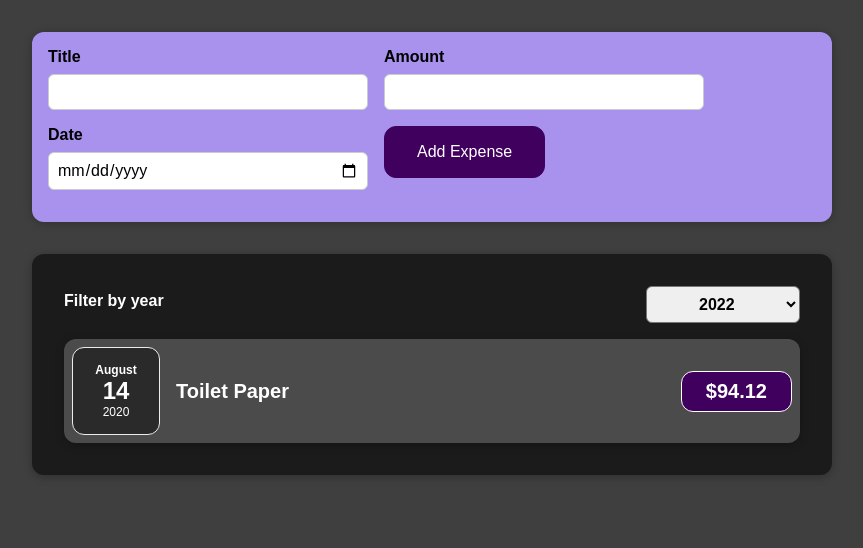
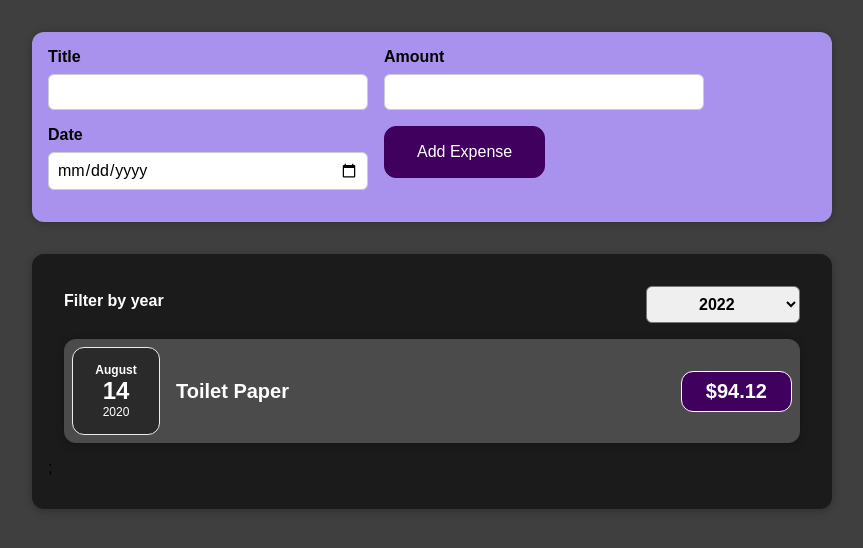
Before and after one commit to enemrocky/expenseTracker, a React (Vite) app: page / in a window 1280 px wide. Shown: the top 548 px of the page, without its empty margins (208-1071 px from the left). Built offline with nearby package versions, Linux system fonts and the light colour scheme.

Commit message:
added fallback to expenses list

```diff
--- a/src/components/expenses/expenseItem.jsx
+++ b/src/components/expenses/expenseItem.jsx
@@ -4,13 +4,13 @@
 
 const ExpenseItem = (props) => {
 	return (
-		<div className="expense-item">
+		<li className="expense-item">
 			<ExpenseDate date={props.date} />
 			<div className="expense-item__description">
 				<h2>{props.title}</h2>
 			</div>
 			<div className="expense-item__price">${props.amount}</div>
-		</div>
+		</li>
 	);
 };
 
--- a/src/components/expenses/expenses.jsx
+++ b/src/components/expenses/expenses.jsx
@@ -1,6 +1,6 @@
 import React, { useState } from "react";
-import ExpenseItem from "./expenseItem";
 import ExpenseFilter from "./expenseFilter";
+import ExpensesList from "./expensesList";
 import "./expenses.css";
 
 const Expenses = (props) => {
@@ -14,26 +14,13 @@
 		return expense.date.getFullYear().toString() === filteredYear;
 	});
 
-	let expenseContent = <p>No Items Found</p>;
-
-	if (filteredExpenses.length > 0) {
-		expenseContent = filteredExpenses.map((expense) => (
-			<ExpenseItem
-				key={expense.id}
-				date={expense.date}
-				amount={expense.amount}
-				title={expense.title}
-			/>
-		));
-	}
-
 	return (
 		<div className="container">
 			<ExpenseFilter
 				selected={filteredYear}
 				onChangeDate={filterChangeHandler}
 			/>
-			{expenseContent}
+			<ExpensesList expenses={filteredExpenses} />
 		</div>
 	);
 };
--- /dev/null
+++ b/src/components/expenses/expensesList.css
@@ -0,0 +1,9 @@
+.expenses-list {
+	list-style: none;
+	padding: 0;
+}
+
+.expenses-list__fallback {
+	color: white;
+	text-align: center;
+}
--- /dev/null
+++ b/src/components/expenses/expensesList.jsx
@@ -0,0 +1,25 @@
+import React from "react";
+import ExpenseItem from "./expenseItem";
+import "./expensesList.css";
+
+const ExpensesList = (props) => {
+	if (props.expenses.length === 0) {
+		return <h2 className="expenses-list__fallback">No Expenses Found</h2>;
+	}
+
+	return (
+		<ul className="expenses-list">
+			{props.expenses.map((expense) => (
+				<ExpenseItem
+					key={expense.id}
+					date={expense.date}
+					amount={expense.amount}
+					title={expense.title}
+				/>
+			))}
+			;
+		</ul>
+	);
+};
+
+export default ExpensesList;
```
